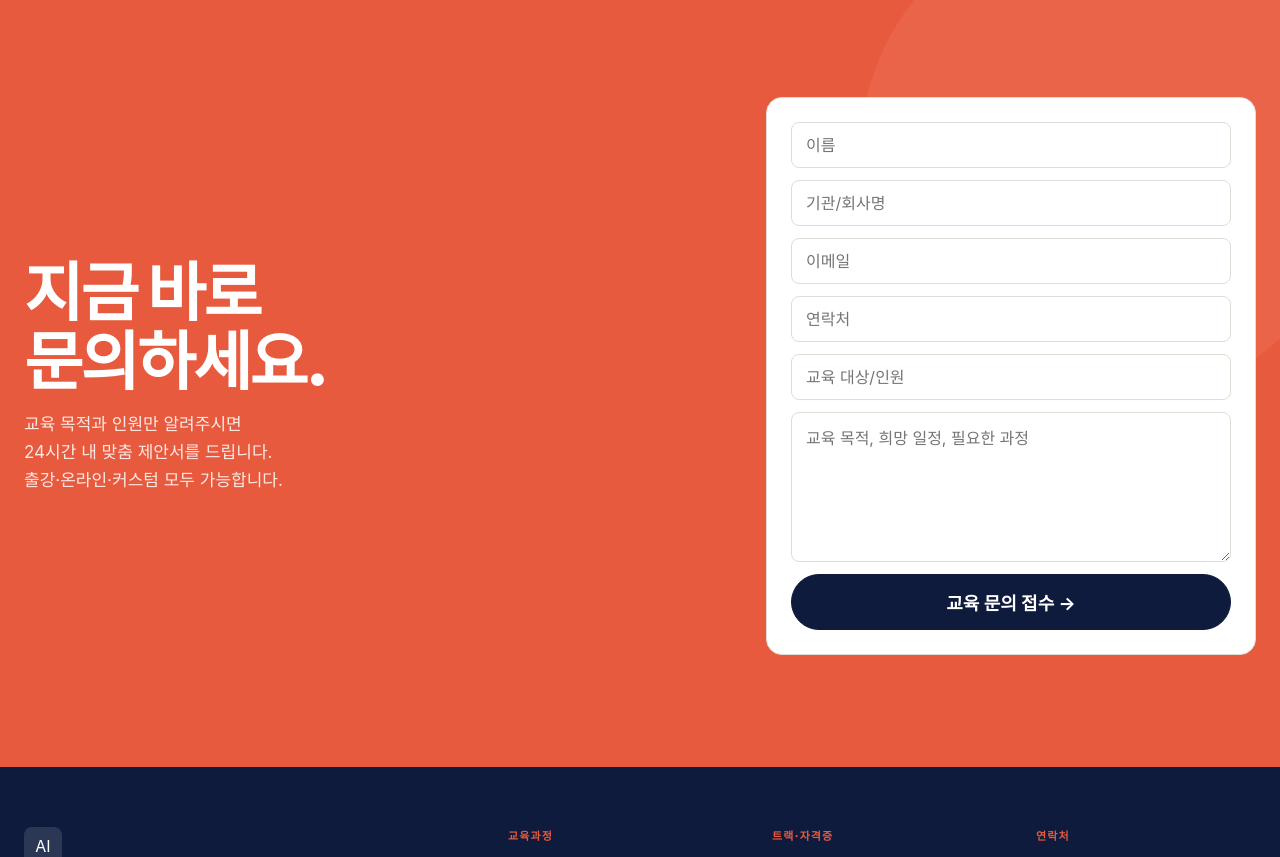
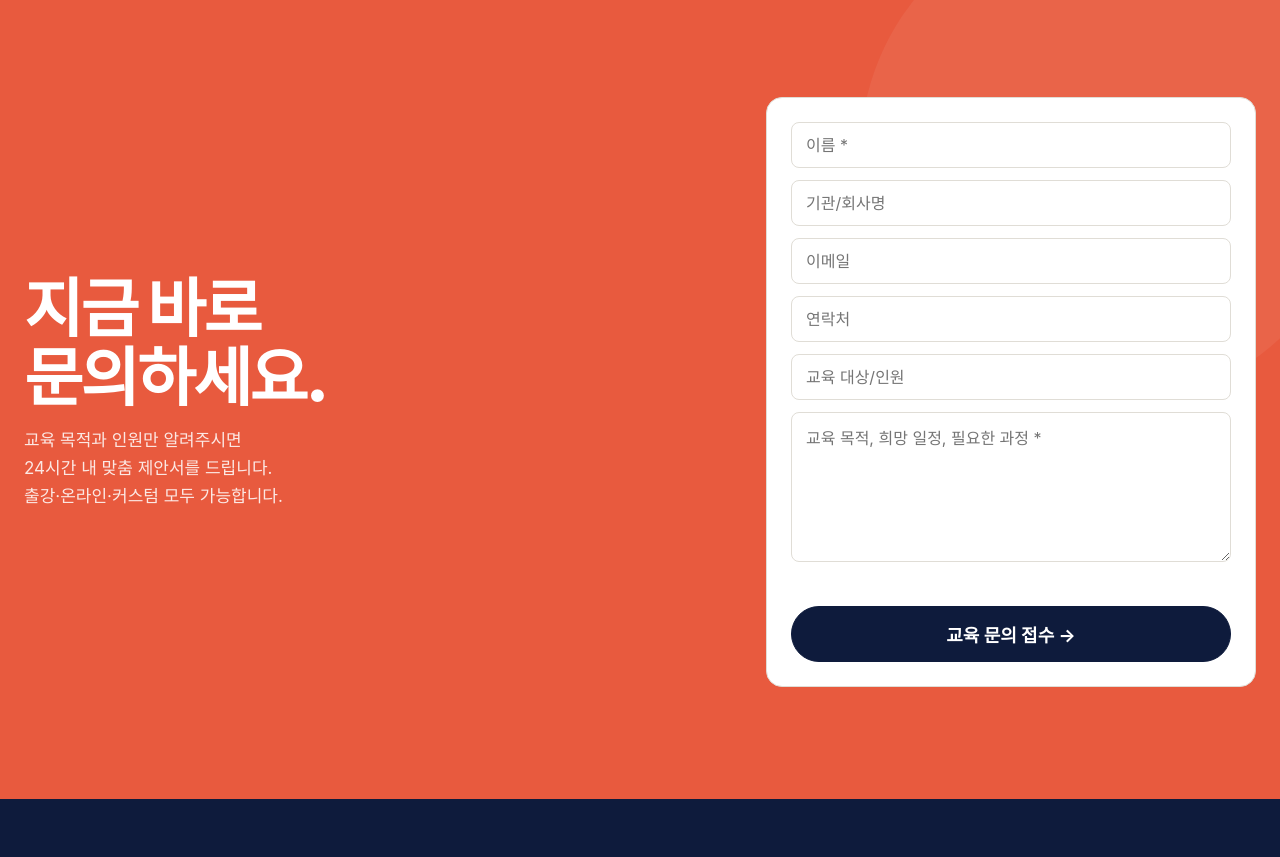
Before and after one commit to Ssongcm45/ai-opencollege, a Next.js app: page / in a window 1280 px wide. Shown: the part 9440-10297 px from the top of the page. Built offline with nearby package versions, Linux system fonts and the light colour scheme; no server answers; the database is empty; a web font is replaced by a local one.

Commit message:
Fix cta-note color visibility and add required field markers
Co-Authored-By: Claude Sonnet 4.6 <noreply@anthropic.com>

```diff
--- a/app/globals.css
+++ b/app/globals.css
@@ -255,7 +255,7 @@ button { border: 0; background: none; cursor: pointer; }
 .cta-sec p { color: rgba(255,255,255,.86); font-size: 17px; line-height: 1.65; }
 .cta-acts { display: flex; flex-direction: column; gap: 10px; }
 .cta-acts .btn { justify-content: flex-start; width: 100%; }
-.cta-note { color: rgba(255,255,255,.55); font-size: 12px; margin-top: 12px; text-align: center; }
+.cta-note { color: #b8ffd9; font-size: 14px; font-weight: 700; margin-top: 12px; text-align: center; }
 
 footer { background: var(--navy); color: #fff; padding: 60px 0 30px; }
 .foot-grid { border-bottom: 1px solid rgba(255,255,255,.1); display: grid; gap: 44px; grid-template-columns: 2fr 1fr 1fr 1fr; padding-bottom: 52px; }
--- a/components/InquiryForm.tsx
+++ b/components/InquiryForm.tsx
@@ -8,12 +8,17 @@ export function InquiryForm() {
 
   return (
     <form action={action} className="form-card form-grid">
-      <input className="input" name="name" placeholder="이름" required />
+      <div className="field-wrap">
+        <input className="input" name="name" placeholder="이름 *" required />
+      </div>
       <input className="input" name="organization" placeholder="기관/회사명" />
       <input className="input" name="email" placeholder="이메일" type="email" />
       <input className="input" name="phone" placeholder="연락처" />
       <input className="input" name="audience" placeholder="교육 대상/인원" />
-      <textarea className="textarea" name="message" placeholder="교육 목적, 희망 일정, 필요한 과정" required />
+      <div className="field-wrap">
+        <textarea className="textarea" name="message" placeholder="교육 목적, 희망 일정, 필요한 과정 *" required />
+      </div>
+      <p style={{ fontSize: 12, color: "rgba(255,255,255,.55)", marginTop: -4 }}>* 필수 입력 항목</p>
       <button className="btn bn btn-lg btn-pill" style={{ width: "100%" }} disabled={pending}>{pending ? "접수 중..." : "교육 문의 접수 →"}</button>
       {state?.message ? <p className="cta-note">{state.message}</p> : null}
     </form>
```
